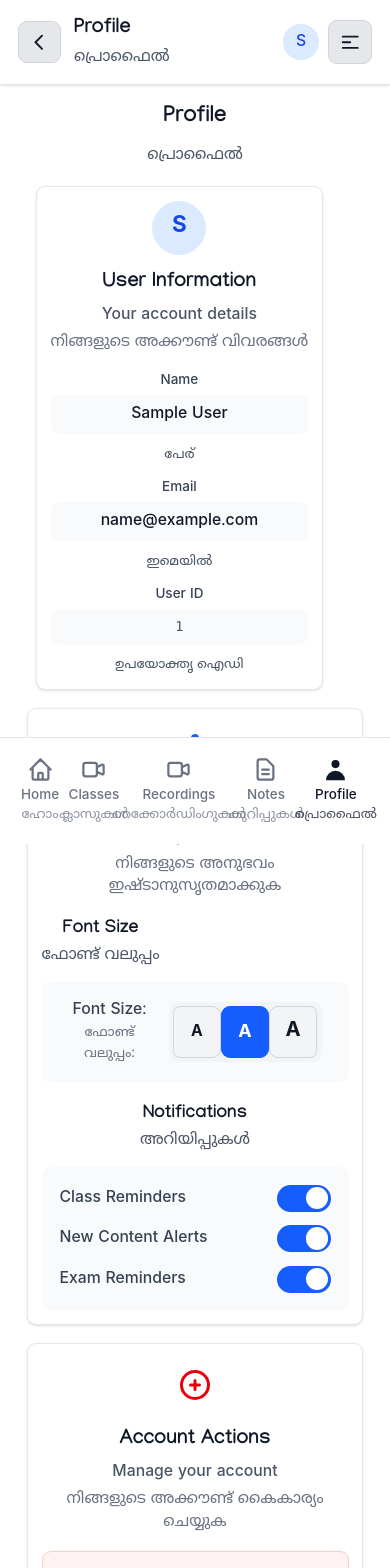
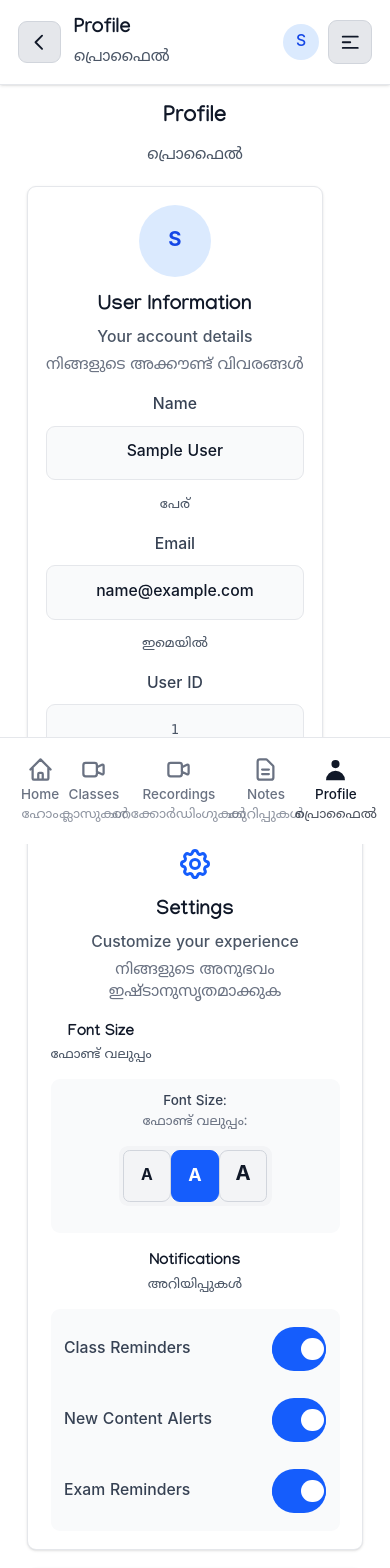
Before and after one commit to irfanhabeeb-002/parents-madrasa-portal, a React (Vite) app: page /profile in a window 390 px wide. Shown: the top 1568 px of the page. Built offline with nearby package versions, Linux system fonts and the light colour scheme; no server answers; sample sign-in values are in the browser's storage.

Commit message:
Fixed settings card mobile responsiveness

```diff
--- a/src/components/ui/Card.tsx
+++ b/src/components/ui/Card.tsx
@@ -59,22 +59,22 @@ export const Card: React.FC<CardProps> = ({
   ].join(' ');
 
   const CardContent = () => (
-    <div className="p-3 sm:p-4">
+    <div className="p-4 sm:p-5 lg:p-6">
       {icon && (
-        <div className="flex justify-center mb-3">
-          <div className="w-12 h-12 flex items-center justify-center text-primary-600">
+        <div className="flex justify-center mb-3 sm:mb-4">
+          <div className="flex items-center justify-center text-primary-600">
             {icon}
           </div>
         </div>
       )}
 
       <div className="text-center">
-        <h3 className="text-lg font-semibold text-gray-900 mb-1">
+        <h3 className="text-lg font-semibold text-gray-900 mb-1 sm:mb-2">
           {title}
         </h3>
 
         {subtitle && (
-          <p className="text-sm text-gray-600 mb-1">
+          <p className="text-sm text-gray-600 mb-1 sm:mb-2">
             {subtitle}
           </p>
         )}
@@ -87,7 +87,7 @@ export const Card: React.FC<CardProps> = ({
       </div>
 
       {children && (
-        <div className="mt-4">
+        <div className="mt-4 sm:mt-5">
           {children}
         </div>
       )}
--- a/src/components/ui/FontSizeToggle.tsx
+++ b/src/components/ui/FontSizeToggle.tsx
@@ -35,9 +35,9 @@ export const FontSizeToggle: React.FC<FontSizeToggleProps> = ({
   ];
 
   return (
-    <div className={`flex items-center space-x-2 ${className}`} role="group" aria-label="Font size options">
+    <div className={`flex flex-col sm:flex-row items-center space-y-3 sm:space-y-0 sm:space-x-2 ${className}`} role="group" aria-label="Font size options">
       {showLabels && (
-        <span className="text-sm font-medium text-gray-700 mr-2">
+        <span className="text-xs sm:text-sm font-medium text-gray-700 text-center sm:text-left sm:mr-2">
           Font Size:
           <span className="block text-xs text-gray-500 font-normal" lang="ml">
             ഫോണ്ട് വലുപ്പം:
@@ -53,7 +53,7 @@ export const FontSizeToggle: React.FC<FontSizeToggleProps> = ({
             size="sm"
             onClick={() => setFontSize(option.value)}
             className={`
-              !min-w-[48px] !min-h-[40px] relative
+              !min-w-[48px] !min-h-[44px] relative px-3 sm:px-4
               ${fontSize === option.value ? 'bg-primary-600 text-white' : 'bg-transparent text-gray-600 hover:bg-gray-200'}
               ${index === 0 ? 'rounded-l-md' : ''}
               ${index === fontSizeOptions.length - 1 ? 'rounded-r-md' : ''}
--- a/src/pages/Profile.tsx
+++ b/src/pages/Profile.tsx
@@ -35,55 +35,63 @@ export const Profile: React.FC = () => {
         subtitle="Your account details"
         malayalamSubtitle="നിങ്ങളുടെ അക്കൗണ്ട് വിവരങ്ങൾ"
         icon={
-          <div className="w-12 h-12 sm:w-16 sm:h-16 bg-blue-100 rounded-full flex items-center justify-center">
-            <span className="text-xl sm:text-2xl font-bold text-blue-700">
+          <div className="w-16 h-16 sm:w-20 sm:h-20 bg-blue-100 rounded-full flex items-center justify-center mx-auto">
+            <span className="text-lg sm:text-xl font-bold text-blue-700">
               {user.displayName?.charAt(0).toUpperCase() || 'U'}
             </span>
           </div>
         }
         onClick={() => {}}
         ariaLabel="User information section"
-        className="!cursor-default mx-2 sm:mx-0"
+        className="!cursor-default"
       >
-        <div className="mt-3 sm:mt-4 space-y-3 sm:space-y-4">
+        <div className="mt-3 sm:mt-4 space-y-4 sm:space-y-5">
           {/* Name */}
-          <div className="flex flex-col space-y-1 sm:space-y-2">
-            <label className="text-xs sm:text-sm font-medium text-gray-700">Name</label>
-            <p className="text-sm sm:text-base text-gray-900 bg-gray-50 p-2 sm:p-3 rounded-lg break-words">
+          <div className="flex flex-col space-y-2 sm:space-y-3">
+            <label className="text-sm sm:text-base font-medium text-gray-700 px-1">Name</label>
+            <div className="bg-gray-50 p-3 sm:p-4 rounded-lg border border-gray-200">
+              <p className="text-sm sm:text-base text-gray-900 break-words word-wrap leading-relaxed">
                 {user.displayName || 'Not provided'}
               </p>
-            <p className="text-xs sm:text-sm text-gray-600 mt-1" lang="ml">പേര്</p>
+            </div>
+            <p className="text-xs sm:text-sm text-gray-600 px-1 mt-1 sm:mt-2" lang="ml">പേര്</p>
           </div>
 
           {/* Phone Number */}
           {user.phone && (
-            <div className="flex flex-col space-y-1 sm:space-y-2">
-              <label className="text-xs sm:text-sm font-medium text-gray-700">Phone Number</label>
-              <p className="text-sm sm:text-base text-gray-900 bg-gray-50 p-2 sm:p-3 rounded-lg break-words">
+            <div className="flex flex-col space-y-2 sm:space-y-3">
+              <label className="text-sm sm:text-base font-medium text-gray-700 px-1">Phone Number</label>
+              <div className="bg-gray-50 p-3 sm:p-4 rounded-lg border border-gray-200">
+                <p className="text-sm sm:text-base text-gray-900 break-words word-wrap leading-relaxed">
                   {user.phone}
                 </p>
-              <p className="text-xs sm:text-sm text-gray-600 mt-1" lang="ml">ഫോൺ നമ്പർ</p>
+              </div>
+              <p className="text-xs sm:text-sm text-gray-600 px-1 mt-1 sm:mt-2" lang="ml">ഫോൺ നമ്പർ</p>
             </div>
           )}
 
           {/* Email */}
           {user.email && (
-            <div className="flex flex-col space-y-1 sm:space-y-2">
-              <label className="text-xs sm:text-sm font-medium text-gray-700">Email</label>
-              <p className="text-sm sm:text-base text-gray-900 bg-gray-50 p-2 sm:p-3 rounded-lg break-words overflow-hidden">
+            <div className="flex flex-col space-y-2 sm:space-y-3">
+              <label className="text-sm sm:text-base font-medium text-gray-700 px-1">Email</label>
+              <div className="bg-gray-50 p-3 sm:p-4 rounded-lg border border-gray-200">
+                <p className="text-sm sm:text-base text-gray-900 break-words word-wrap leading-relaxed overflow-wrap-anywhere">
                   {user.email}
                 </p>
-              <p className="text-xs sm:text-sm text-gray-600 mt-1" lang="ml">ഇമെയിൽ</p>
+              </div>
+              <p className="text-xs sm:text-sm text-gray-600 px-1 mt-1 sm:mt-2" lang="ml">ഇമെയിൽ</p>
             </div>
           )}
 
           {/* User ID */}
-          <div className="flex flex-col space-y-1 sm:space-y-2">
-            <label className="text-xs sm:text-sm font-medium text-gray-700">User ID</label>
-            <p className="text-xs sm:text-sm text-gray-600 bg-gray-50 p-2 sm:p-3 rounded-lg font-mono break-all overflow-hidden">
+          <div className="flex flex-col space-y-2 sm:space-y-3">
+            <label className="text-sm sm:text-base font-medium text-gray-700 px-1">User ID</label>
+            <div className="bg-gray-50 p-3 sm:p-4 rounded-lg border border-gray-200">
+              <p className="text-xs sm:text-sm text-gray-600 font-mono break-all word-wrap leading-relaxed overflow-wrap-anywhere">
                 {user.uid}
               </p>
-            <p className="text-xs sm:text-sm text-gray-600 mt-1" lang="ml">ഉപയോക്തൃ ഐഡി</p>
+            </div>
+            <p className="text-xs sm:text-sm text-gray-600 px-1 mt-1 sm:mt-2" lang="ml">ഉപയോക്തൃ ഐഡി</p>
           </div>
         </div>
       </Card>
@@ -103,44 +111,65 @@ export const Profile: React.FC = () => {
         ariaLabel="Settings section"
         className="!cursor-default"
       >
-        <div className="mt-4 space-y-4">
+        <div className="mt-3 sm:mt-4 space-y-4 sm:space-y-6 px-1 sm:px-0">
           {/* Font Size Setting */}
-          <div className="space-y-3">
+          <div className="space-y-3 sm:space-y-4">
             <div className="flex items-center justify-between">
               <div>
-                <h3 className="text-base font-medium text-gray-900">Font Size</h3>
-                <p className="text-sm text-gray-600" lang="ml">ഫോണ്ട് വലുപ്പം</p>
+                <h3 className="text-sm sm:text-base font-medium text-gray-900">Font Size</h3>
+                <p className="text-xs sm:text-sm text-gray-600" lang="ml">ഫോണ്ട് വലുപ്പം</p>
               </div>
             </div>
-            <div className="bg-gray-50 p-4 rounded-lg">
-              <FontSizeToggle showLabels={true} />
+            <div className="bg-gray-50 p-3 sm:p-4 rounded-lg">
+              <FontSizeToggle showLabels={true} className="justify-center sm:justify-start" />
             </div>
           </div>
 
           {/* Notification Preferences */}
-          <div className="space-y-3">
+          <div className="space-y-3 sm:space-y-4">
             <div>
-              <h3 className="text-base font-medium text-gray-900">Notifications</h3>
-              <p className="text-sm text-gray-600" lang="ml">അറിയിപ്പുകൾ</p>
+              <h3 className="text-sm sm:text-base font-medium text-gray-900">Notifications</h3>
+              <p className="text-xs sm:text-sm text-gray-600" lang="ml">അറിയിപ്പുകൾ</p>
             </div>
-            <div className="bg-gray-50 p-4 rounded-lg space-y-3">
-              <div className="flex items-center justify-between">
-                <span className="text-sm text-gray-700">Class Reminders</span>
+            <div className="bg-gray-50 p-3 sm:p-4 rounded-lg space-y-4 sm:space-y-3">
+              <div className="flex items-center justify-between py-1">
+                <span className="text-sm sm:text-base text-gray-700 pr-3">Class Reminders</span>
+                <button
+                  className="w-12 h-6 bg-blue-600 rounded-full relative focus:outline-none focus:ring-2 focus:ring-blue-500 focus:ring-offset-2 min-w-[48px] min-h-[44px] flex items-center justify-center"
+                  aria-label="Toggle class reminders"
+                  role="switch"
+                  aria-checked="true"
+                >
                   <div className="w-12 h-6 bg-blue-600 rounded-full relative">
-                  <div className="w-5 h-5 bg-white rounded-full absolute top-0.5 right-0.5"></div>
+                    <div className="w-5 h-5 bg-white rounded-full absolute top-0.5 right-0.5 transition-transform"></div>
                   </div>
+                </button>
               </div>
-              <div className="flex items-center justify-between">
-                <span className="text-sm text-gray-700">New Content Alerts</span>
+              <div className="flex items-center justify-between py-1">
+                <span className="text-sm sm:text-base text-gray-700 pr-3">New Content Alerts</span>
+                <button
+                  className="w-12 h-6 bg-blue-600 rounded-full relative focus:outline-none focus:ring-2 focus:ring-blue-500 focus:ring-offset-2 min-w-[48px] min-h-[44px] flex items-center justify-center"
+                  aria-label="Toggle new content alerts"
+                  role="switch"
+                  aria-checked="true"
+                >
                   <div className="w-12 h-6 bg-blue-600 rounded-full relative">
-                  <div className="w-5 h-5 bg-white rounded-full absolute top-0.5 right-0.5"></div>
+                    <div className="w-5 h-5 bg-white rounded-full absolute top-0.5 right-0.5 transition-transform"></div>
                   </div>
+                </button>
               </div>
-              <div className="flex items-center justify-between">
-                <span className="text-sm text-gray-700">Exam Reminders</span>
+              <div className="flex items-center justify-between py-1">
+                <span className="text-sm sm:text-base text-gray-700 pr-3">Exam Reminders</span>
+                <button
+                  className="w-12 h-6 bg-blue-600 rounded-full relative focus:outline-none focus:ring-2 focus:ring-blue-500 focus:ring-offset-2 min-w-[48px] min-h-[44px] flex items-center justify-center"
+                  aria-label="Toggle exam reminders"
+                  role="switch"
+                  aria-checked="true"
+                >
                   <div className="w-12 h-6 bg-blue-600 rounded-full relative">
-                  <div className="w-5 h-5 bg-white rounded-full absolute top-0.5 right-0.5"></div>
+                    <div className="w-5 h-5 bg-white rounded-full absolute top-0.5 right-0.5 transition-transform"></div>
                   </div>
+                </button>
               </div>
             </div>
           </div>
```
Lines whose indentation alone changed are shown as unchanged.
